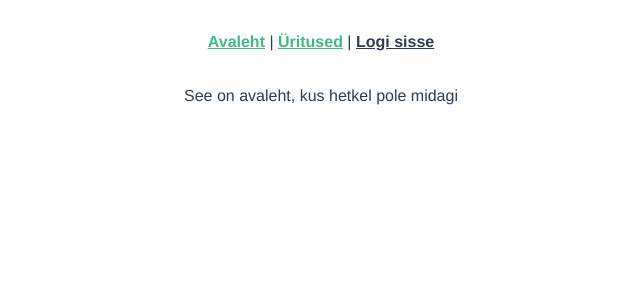
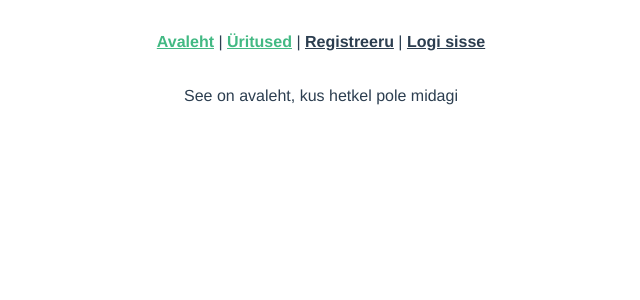
Before and after one commit to katrisaar/events_front, a Vue app: page / in a window 1280 px wide. Shown: the top 300 px of the page, without its empty margins (319-959 px from the left). Built offline with nearby package versions, Linux system fonts and the light colour scheme.

Commit message:
Registreerumine eraldi menüüpunkt

```diff
--- a/src/App.vue
+++ b/src/App.vue
@@ -4,8 +4,11 @@
         |
         <router-link to="#">Üritused</router-link>
         |
-
-        <router-link v-if="userId === null" to="/login">Logi sisse</router-link>
+        <template v-if="userId === null">
+            <router-link to="/register">Registreeru</router-link>
+            |
+            <router-link to="/login">Logi sisse</router-link>
+        </template>
         <template v-else>
             <router-link to="/dashboard">Dashboard</router-link>
             |
```
